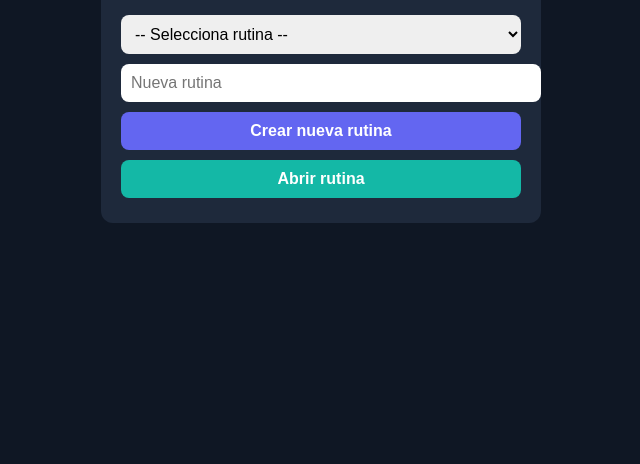
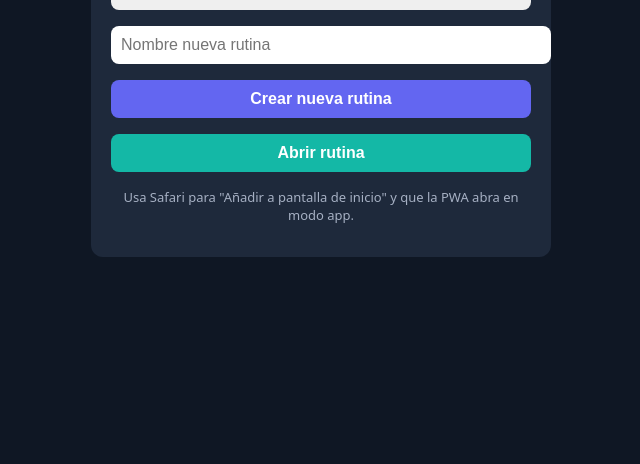
Before and after one commit to GG-HRN/GG-HRN.github.io, a plain HTML site: page workout-planner/index.html in a window 1280 px wide. Shown: the part 336-800 px from the top of the page, without its empty margins (319-959 px from the left). Drawn offline with Linux system fonts and the light colour scheme.

Commit message:
Update index.html

```diff
--- a/workout-planner/index.html
+++ b/workout-planner/index.html
@@ -1,89 +1,142 @@
-<!DOCTYPE html>
+<!doctype html>
 <html lang="es">
 <head>
-<meta charset="UTF-8">
-<meta name="viewport" content="width=device-width, initial-scale=1.0">
-<title>Workout Planner - Selección de rutina</title>
-<style>
-  body { margin:0; font-family:system-ui,sans-serif; background:#0f1724; color:#f1f5f9; display:flex; justify-content:center; align-items:center; height:100vh; }
-  .app { background:#1e293b; padding:20px; border-radius:12px; width:90%; max-width:400px; text-align:center; }
-  input, button, select { padding:10px; margin:5px 0; border-radius:8px; border:none; font-size:16px; width:100%; }
-  button { cursor:pointer; font-weight:600; }
-  button.create-btn { background:#6366f1; color:#fff; }
-  button.open-btn { background:#14b8a6; color:#fff; }
-</style>
-  <link rel="manifest" href="workout-planner/manifest.json">
-
+<meta charset="utf-8"/>
+<meta name="viewport" content="width=device-width,initial-scale=1"/>
+<title>Workout Planner — Selección</title>
+<link rel="manifest" href="manifest.json">
 <meta name="apple-mobile-web-app-capable" content="yes">
 <meta name="apple-mobile-web-app-status-bar-style" content="black-translucent">
 <meta name="apple-mobile-web-app-title" content="Workout Planner">
-<link rel="apple-touch-icon" href="workout-planner/icons/icon-192.png">
+<link rel="apple-touch-icon" href="icons/icon-192.png">
+<style>
+  body{margin:0;font-family:system-ui,Arial;background:#0f1724;color:#fff;display:flex;align-items:center;justify-content:center;height:100vh}
+  .card{background:#1e293b;padding:20px;border-radius:12px;width:92%;max-width:420px;text-align:center}
+  input,select,button{width:100%;padding:10px;margin:8px 0;border-radius:8px;border:0;font-size:16px}
+  button.create{background:#6366f1;color:#fff;font-weight:700}
+  button.open{background:#14b8a6;color:#fff;font-weight:700}
+</style>
 </head>
 <body>
-<div class="app">
-  <h1>💪 Workout Planner</h1>
-
-  <select id="routineSelect">
-    <option value="">-- Selecciona rutina --</option>
-  </select>
-  <input type="text" id="newRoutine" placeholder="Nueva rutina">
-  <button class="create-btn" onclick="createRoutine()">Crear nueva rutina</button>
-  <button class="open-btn" onclick="openRoutine()">Abrir rutina</button>
-</div>
+  <div class="card">
+    <h2>💪 Workout Planner</h2>
+    <select id="routineSelect"><option value="">-- Selecciona rutina --</option></select>
+    <input id="newRoutine" placeholder="Nombre nueva rutina">
+    <button class="create" id="createBtn">Crear nueva rutina</button>
+    <button class="open" id="openBtn">Abrir rutina</button>
+    <p style="font-size:13px;color:#a6b0c3;margin-top:8px">Usa Safari para "Añadir a pantalla de inicio" y que la PWA abra en modo app.</p>
+  </div>
 
 <script>
-let db;
-const request = indexedDB.open("WorkoutPlannerDB",1);
-request.onupgradeneeded = e => {
-  db = e.target.result;
-  if(!db.objectStoreNames.contains("routines")) db.createObjectStore("routines",{keyPath:"name"});
-};
-request.onsuccess = e => {
-  db = e.target.result;
-  loadRoutines();
-};
+/* ---- IndexedDB helper (promise-based) ---- */
+const DB_NAME = 'WorkoutPlannerDB';
+const DB_VERSION = 1;
+let dbPromise;
 
-function getStore(store,mode="readonly"){ return db.transaction(store,mode).objectStore(store); }
-
-function loadRoutines(){
-  const select = document.getElementById("routineSelect");
-  select.innerHTML='<option value="">-- Selecciona rutina --</option>';
-  const tx = getStore("routines");
-  const req = tx.getAll();
-  req.onsuccess = ()=>{
-    req.result.forEach(r=>{
-      const option = document.createElement("option");
-      option.value=r.name; option.textContent=r.name;
-      select.appendChild(option);
-    });
-  };
+function openDB(){
+  if(dbPromise) return dbPromise;
+  dbPromise = new Promise((resolve, reject) => {
+    const req = indexedDB.open(DB_NAME, DB_VERSION);
+    req.onupgradeneeded = e => {
+      const db = e.target.result;
+      if(!db.objectStoreNames.contains('routines')) db.createObjectStore('routines', { keyPath: 'name' });
+      if(!db.objectStoreNames.contains('exercises')) db.createObjectStore('exercises', { keyPath: 'name' });
+    };
+    req.onsuccess = e => resolve(e.target.result);
+    req.onerror = e => reject(e.target.error);
+  });
+  return dbPromise;
 }
 
-function createRoutine(){
-  const name = document.getElementById("newRoutine").value.trim();
-  if(!name) return alert("Escribí un nombre para la rutina");
-  const tx = getStore("routines","readwrite");
-  tx.put({name,created:Date.now()});
-  tx.transaction.oncomplete = ()=> {
-    loadRoutines();
-    document.getElementById("newRoutine").value="";
-    document.getElementById("routineSelect").value = name;
-    openRoutine();
-  };
+async function idbGetAll(storeName){
+  const db = await openDB();
+  return new Promise((res, rej) => {
+    const tx = db.transaction(storeName, 'readonly');
+    const req = tx.objectStore(storeName).getAll();
+    req.onsuccess = () => res(req.result || []);
+    req.onerror = () => rej(req.error);
+  });
+}
+async function idbGet(storeName, key){
+  const db = await openDB();
+  return new Promise((res, rej) => {
+    const tx = db.transaction(storeName, 'readonly');
+    const req = tx.objectStore(storeName).get(key);
+    req.onsuccess = () => res(req.result);
+    req.onerror = () => rej(req.error);
+  });
+}
+async function idbPut(storeName, value){
+  const db = await openDB();
+  return new Promise((res, rej) => {
+    const tx = db.transaction(storeName, 'readwrite');
+    const req = tx.objectStore(storeName).put(value);
+    req.onsuccess = () => res(req.result);
+    req.onerror = () => rej(req.error);
+  });
+}
+
+/* ---- UI logic ---- */
+const routineSelect = document.getElementById('routineSelect');
+const newRoutineInput = document.getElementById('newRoutine');
+document.getElementById('createBtn').addEventListener('click', createRoutine);
+document.getElementById('openBtn').addEventListener('click', openRoutine);
+
+async function loadRoutines(){
+  routineSelect.innerHTML = '<option value="">-- Selecciona rutina --</option>';
+  try {
+    const list = await idbGetAll('routines');
+    list.forEach(r => {
+      const opt = document.createElement('option');
+      opt.value = r.name;
+      opt.textContent = r.name;
+      routineSelect.appendChild(opt);
+    });
+  } catch(err){
+    console.error('loadRoutines err', err);
+  }
+}
+
+async function createRoutine(){
+  const name = newRoutineInput.value.trim();
+  if(!name) return alert('Escribí un nombre para la rutina');
+  // Evitar duplicados: checkear
+  const existing = await idbGet('routines', name);
+  if(existing){
+    if(!confirm('La rutina ya existe. Abrirla de todas formas?')) return;
+    localStorage.setItem('activeRoutine', name);
+    window.location.href = 'planner.html';
+    return;
+  }
+  // crear estructura días
+  const days = {};
+  const daysOfWeek = ["Monday","Tuesday","Wednesday","Thursday","Friday","Saturday","Sunday"];
+  daysOfWeek.forEach(d=> days[d]=[]);
+  await idbPut('routines', { name, days });
+  // recargar select y abrir
+  await loadRoutines();
+  newRoutineInput.value = '';
+  routineSelect.value = name;
+  localStorage.setItem('activeRoutine', name);
+  window.location.href = 'planner.html';
 }
 
 function openRoutine(){
-  const select = document.getElementById("routineSelect");
-  const name = select.value;
-  if(!name) return alert("Seleccioná una rutina");
-  // Guardamos en localStorage la rutina activa
-  localStorage.setItem("activeRoutine", name);
-  // Abrimos planner
-  window.location.href="planner.html";
+  const name = routineSelect.value;
+  if(!name) return alert('Seleccioná una rutina');
+  localStorage.setItem('activeRoutine', name);
+  window.location.href = 'planner.html';
 }
 
-/* PWA service worker */
-if("serviceWorker" in navigator){ navigator.serviceWorker.register("sw.js"); }
+/* Service worker registration (relative scope) */
+if('serviceWorker' in navigator){
+  navigator.serviceWorker.register('sw.js', { scope: './' })
+    .then(()=> console.log('SW registered (index)'))
+    .catch(e=> console.warn('SW register failed', e));
+}
+
+/* Inicializar lista */
+loadRoutines();
 </script>
 </body>
 </html>
```
